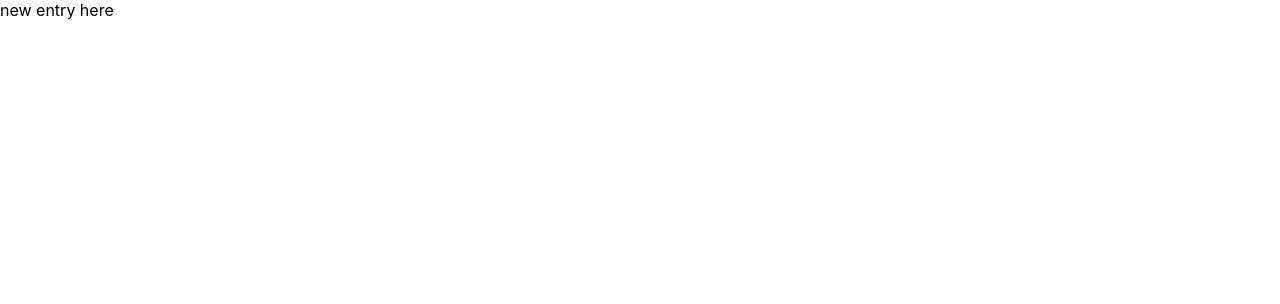
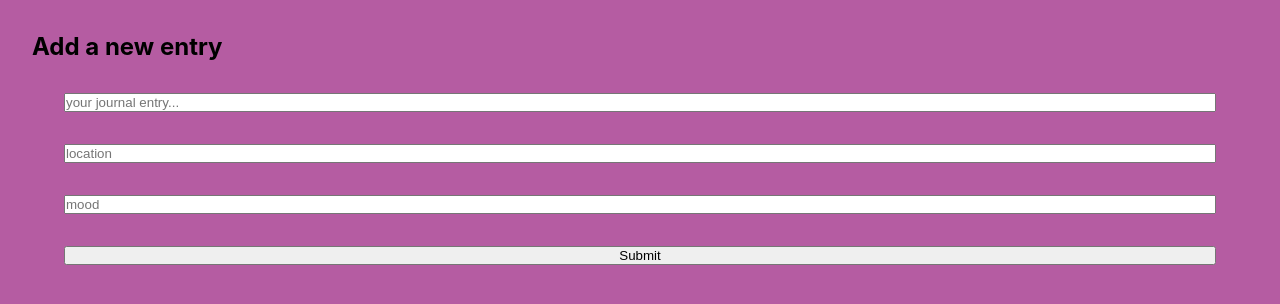
Before and after one commit to katherinepv/journal-full-stack, a React (Create React App) app in the folder journal-app/: page /new in a window 1280 px wide. Shown: the top 304 px of the page. Built offline with nearby package versions, Linux system fonts and the light colour scheme.

Commit message:
added new entry page and form component

```diff
--- a/journal-app/src/App.jsx
+++ b/journal-app/src/App.jsx
@@ -2,13 +2,13 @@ import "./App.scss";
 import { Route, Routes, BrowserRouter as Router } from "react-router-dom";
 import TimeLine from "./pages/TimeLine/TimeLine";
 import Quote from "./pages/Quote/Quote";
-import NewEntry from "./pages/NewEntry/NewEntry";
+import CreateEntry from "./pages/CreateEntry/CreateEntry";
 const App = () => {
   return (
     <Router>
       <Routes>
         <Route path="*" element={<TimeLine />} />
-        <Route path="/new" element={<NewEntry />} />
+        <Route path="/new" element={<CreateEntry />} />
         <Route path="/quote" element={<Quote />} />
       </Routes>
     </Router>
--- /dev/null
+++ b/journal-app/src/components/Form/Form.jsx
@@ -0,0 +1,51 @@
+import "./Form.scss";
+import { useState } from "react";
+
+const Form = ({ formTitle, defaultFormState, handleSubmit }) => {
+  const [entry, setEntry] = useState(defaultFormState);
+
+  const handleValidation = (event) => {
+    event.preventDefault();
+
+    if (Object.values(entry).some((value) => !value)) {
+      alert("Missing content, unable to proceed");
+      return;
+    }
+    handleSubmit(entry);
+  };
+  return (
+    <div className="form-container">
+      <h2 className="form-container__title">{formTitle}</h2>
+      <form className="form-container__form" onSubmit={handleValidation}>
+        <input
+          className="form-container__input"
+          type="text"
+          placeholder="your journal entry..."
+          value={entry.entry}
+          onInput={(event) => setEntry({ ...entry, entry: event.target.value })}
+        />
+        <input
+          className="form-container__input"
+          type="text"
+          placeholder="location"
+          value={entry.location}
+          onInput={(event) =>
+            setEntry({ ...entry, location: event.target.value })
+          }
+        />
+        <input
+          className="form-container__input"
+          type="text"
+          placeholder="mood"
+          value={entry.mood}
+          onInput={(event) => setEntry({ ...entry, mood: event.target.value })}
+        />
+        <button type="submit" className="form-container__button">
+          Submit
+        </button>
+      </form>
+    </div>
+  );
+};
+
+export default Form;
--- /dev/null
+++ b/journal-app/src/components/Form/Form.scss
@@ -0,0 +1,23 @@
+.form-container {
+    margin: 1rem;
+    display: flex;
+    flex-direction: column;
+    padding: 1rem;
+
+    &__title {
+        font-size: 1.5rem;
+    }
+
+    &__form {
+        display: flex;
+        flex-direction: column;
+        padding: 1rem;
+    }
+
+    &__input,
+    &__button {
+        margin: 1rem;
+    }
+
+
+}
--- /dev/null
+++ b/journal-app/src/pages/CreateEntry/CreateEntry.jsx
@@ -0,0 +1,17 @@
+import "./CreateEntry.scss";
+import Form from "../../components/Form/Form";
+
+const CreateEntry = () => {
+  const defaultFormState = {
+    entry: "",
+    location: "",
+    mood: "",
+  };
+
+  return (
+    <section className="create-entry">
+      <Form defaultFormState={defaultFormState} formTitle="Add a new entry" />
+    </section>
+  );
+};
+export default CreateEntry;
--- /dev/null
+++ b/journal-app/src/pages/CreateEntry/CreateEntry.scss
@@ -0,0 +1,5 @@
+.create-entry {
+    background-color: rgb(181, 92, 162);
+    width: 100vw;
+    height: 100vh;
+}
--- a/journal-app/src/pages/TimeLine/TimeLine.jsx
+++ b/journal-app/src/pages/TimeLine/TimeLine.jsx
@@ -2,6 +2,7 @@ import TimeLineEntry from "../../components/TimeLineEntry/TimeLineEntry";
 import "./TimeLine.scss";
 import Layout from "../../components/Layout/Layout";
 import Button from "../../components/Button/Button";
+import { Link } from "react-router-dom";
 
 const TimeLine = () => {
   const title = "User's Journal";
@@ -14,7 +15,9 @@ const TimeLine = () => {
         <TimeLineEntry />
         <TimeLineEntry />
         <TimeLineEntry />
-        <Button buttonText={buttonText} />
+        <Link to="/new">
+          <Button buttonText={buttonText} />
+        </Link>
       </div>
     </Layout>
   );
```
